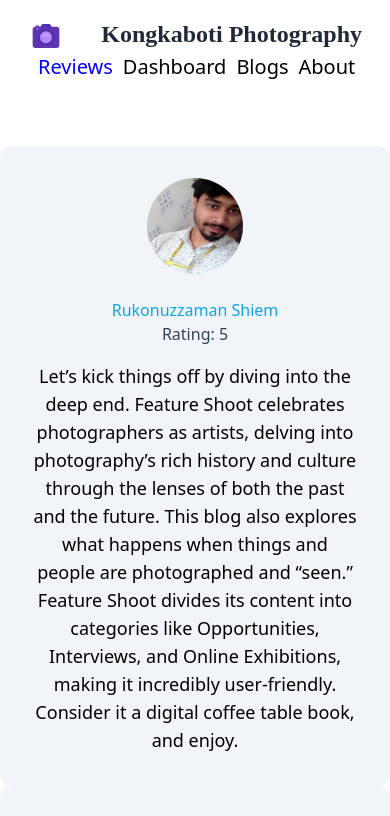
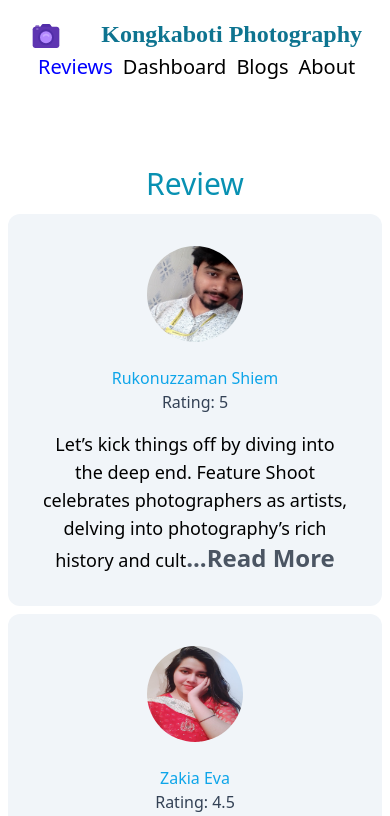
Before and after one commit to rukon351/kongkaboti-photography-react-router-project, a React (Create React App) app: page /reviews in a window 390 px wide. Shown: the top 816 px of the page. Built offline with nearby package versions, Linux system fonts and the light colour scheme.

Commit message:
added-home-option

```diff
--- a/public/data.json
+++ b/public/data.json
@@ -28,6 +28,13 @@
         "star": "4.5"
     },
     {
+        "_id": "60d729bb66b62508b45ee150",
+        "review": "If you thought the $5000 Mac Pro is expensive, think again. On March 20, 1997, Apple released the 20th Anniversary Macintosh, or TAM for $7,499. The limited-edition computer showed Apple’s design prowess and the ability to sell a $7,499 all-in-one PC to consumers in the late 1990s. It was designed by a young Jony Ive. The TAM wasn’t another AIO.\n\n\nThe Mac was pitched as a complete home entertainment solution with a 12.1-inch LCD screen, a custom Bose stereo speaker, leather palm rests on the keyboard, a built-in TV / FM tuner and remote, and a CD-ROM drive. The machine was constructed with gold-colored plastic, fabric, and Italian leather. Only 12,000 units of TAMs were made. The device was so exclusive that a person in a tuxedo would come and set up the Mac at customer’s homes. If you are interested in the 20th Anniversary Macintosh, you can still buy used ones on eBay for upwards of $2000.\n",
+        "admin": "Evan",
+        "imageURL": "./evan.jpeg",
+        "star": "5"
+    },
+    {
         "_id": "60d7290866b62508b45ee14e",
         "review": "The Newton MessagePad was Apple’s bold attempt at creating a personal digital assistant (PDA) way back in 1993. It might not have been a huge success, but it did pave the way for mobile devices. The Newton’s biggest feature was handwriting recognition which allowed users to write on the device’s screen with a stylus and the Newton would translate the handwriting into digital text. It also had an infrared networking capability that lets you beam emails and messages from it wirelessly.\n\nOn paper, Newton seemed to be a perfect device, but the execution was flawed. The handwriting recognition was bad and the data transfer was slow. Apple released seven models in over six years before the Newton line was killed by Jobs upon returning to the company in 1997.\n",
         "admin": "Umar Faruk",
@@ -40,12 +47,5 @@
         "admin": "Md Liton Hasan",
         "imageURL": "./liton vai.jpg",
         "star": "4.5"
-    },
-    {
-        "_id": "60d729bb66b62508b45ee150",
-        "review": "If you thought the $5000 Mac Pro is expensive, think again. On March 20, 1997, Apple released the 20th Anniversary Macintosh, or TAM for $7,499. The limited-edition computer showed Apple’s design prowess and the ability to sell a $7,499 all-in-one PC to consumers in the late 1990s. It was designed by a young Jony Ive. The TAM wasn’t another AIO.\n\n\nThe Mac was pitched as a complete home entertainment solution with a 12.1-inch LCD screen, a custom Bose stereo speaker, leather palm rests on the keyboard, a built-in TV / FM tuner and remote, and a CD-ROM drive. The machine was constructed with gold-colored plastic, fabric, and Italian leather. Only 12,000 units of TAMs were made. The device was so exclusive that a person in a tuxedo would come and set up the Mac at customer’s homes. If you are interested in the 20th Anniversary Macintosh, you can still buy used ones on eBay for upwards of $2000.\n",
-        "admin": "Evan",
-        "imageURL": "./evan.jpeg",
-        "star": "5"
     }
 ]
--- a/src/App.js
+++ b/src/App.js
@@ -11,7 +11,7 @@ import NotFound from './components/NotFound/NotFound';
 import Reviews from './components/Reviews/Reviews';
 
 
-const ReviewContext = createContext()
+export const ReviewContext = createContext()
 
 function App() {
 
--- a/src/components/Home/Home.js
+++ b/src/components/Home/Home.js
@@ -1,16 +1,31 @@
-import React from 'react';
+import React, { useContext } from 'react';
 import './Home.css';
 import image from '../../Assets/home-img.png';
+import { ReviewContext } from '../../App';
+import HomeReview from './HomeReview';
 
 const Home = () => {
+
+    const [reviews, setReviews] = useContext(ReviewContext);
+    console.log(reviews)
+
     return (
-        <div className='home-container'>
-            <div className="home-half-width">
-                <img src={image} alt="" />
-            </div>
-            <div className="home-half-width">
-                <p>this is homne</p>
-            </div>
+        <div>
+            <section className='home-container'>
+                <div className="home-half-width">
+                    <img src={image} alt="" />
+                </div>
+                <div className="home-half-width">
+                    <p>this is home</p>
+                </div>
+            </section>
+            <section className='review-container'>
+                <div>
+                    {
+                        reviews.map(review => <HomeReview key={review._id} review={review}></HomeReview>)
+                    }
+                </div>
+            </section>
         </div>
     );
 };
--- /dev/null
+++ b/src/components/Home/HomeReview.js
@@ -0,0 +1,11 @@
+import React from 'react';
+
+const HomeReview = () => {
+    return (
+        <div>
+            <h1>blog</h1>
+        </div>
+    );
+};
+
+export default HomeReview;
--- a/src/components/Navber/Navber.js
+++ b/src/components/Navber/Navber.js
@@ -12,7 +12,7 @@ const Navber = () => {
             <div onClick={() => navigate('/')} className='font-bold text-2xl cursor-pointer flex justify-between items-center font-[Poppins] text-gray-800'>
 
                 <FcCamera className='text-4xl mr-1 pt-1'></FcCamera>
-                <p>Kongkaboti Photography</p>
+                <p className='text-cyan-700'>Kongkaboti Photography</p>
             </div>
             <div>
 
--- a/src/components/Review/Review.js
+++ b/src/components/Review/Review.js
@@ -13,7 +13,7 @@ const Review = (props) => {
 
 
 
-        <div className="md:flex bg-slate-100 rounded-xl p-8 md:p-0 dark:bg-slate-800">
+        <div className="md:flex bg-slate-100 rounded-xl p-8 md:p-0 mt-2 dark:bg-slate-800">
             <img class="w-24 h-24 md:w-48 md:h-auto md:rounded-none rounded-full mx-auto" src={imageURL} alt="" width="384" height="512" />
             <div class="pt-6 md:p-8 text-center md:text-left space-y-4">
                 <figcaption class="font-medium">
@@ -26,7 +26,11 @@ const Review = (props) => {
                 </figcaption>
                 <blockquote>
                     <p class="text-lg font-medium">
-                        {review}
+                        {/* {review.length < 50 ? review.length : review.length(0, 50)} */}
+                        {review.length < 150 ? review.length : review.slice(0, 150)}
+                        <span className="text-2xl font-bold text-gray-600 cursor-pointer">
+                            ...Read More
+                        </span>
                     </p>
                 </blockquote>
             </div>
--- a/src/components/Reviews/Reviews.js
+++ b/src/components/Reviews/Reviews.js
@@ -1,11 +1,12 @@
-import React from 'react';
+import React, { useContext } from 'react';
 import { useEffect } from 'react';
 import { useState } from 'react';
+import { ReviewContext } from '../../App';
 import Review from '../Review/Review';
 import './Reviews.css';
 
 const Reviews = () => {
-    const [reviews, setReviews] = useState([]);
+    const [reviews, setReviews] = useContext(ReviewContext);
 
     useEffect(() => {
         fetch('data.json')
@@ -14,7 +15,8 @@ const Reviews = () => {
     }, []);
 
     return (
-        <div className=''>
+        <div className='mx-2'>
+            <p className='text-3xl mt-5 mb-3 text-center text-cyan-600'>Review</p>
             {
                 reviews.map(review => <Review key={review._id} review={review}></Review>)
             }
```
